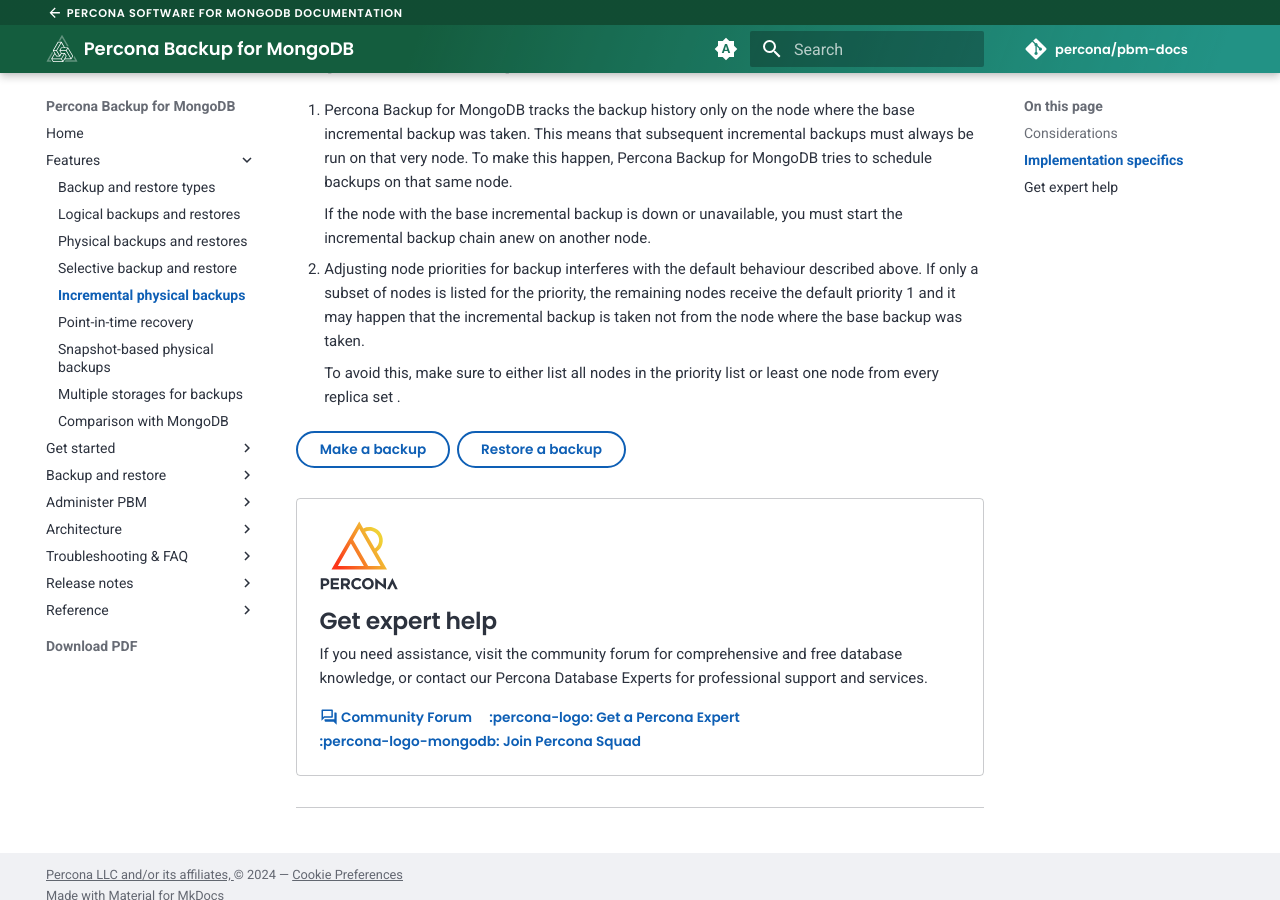
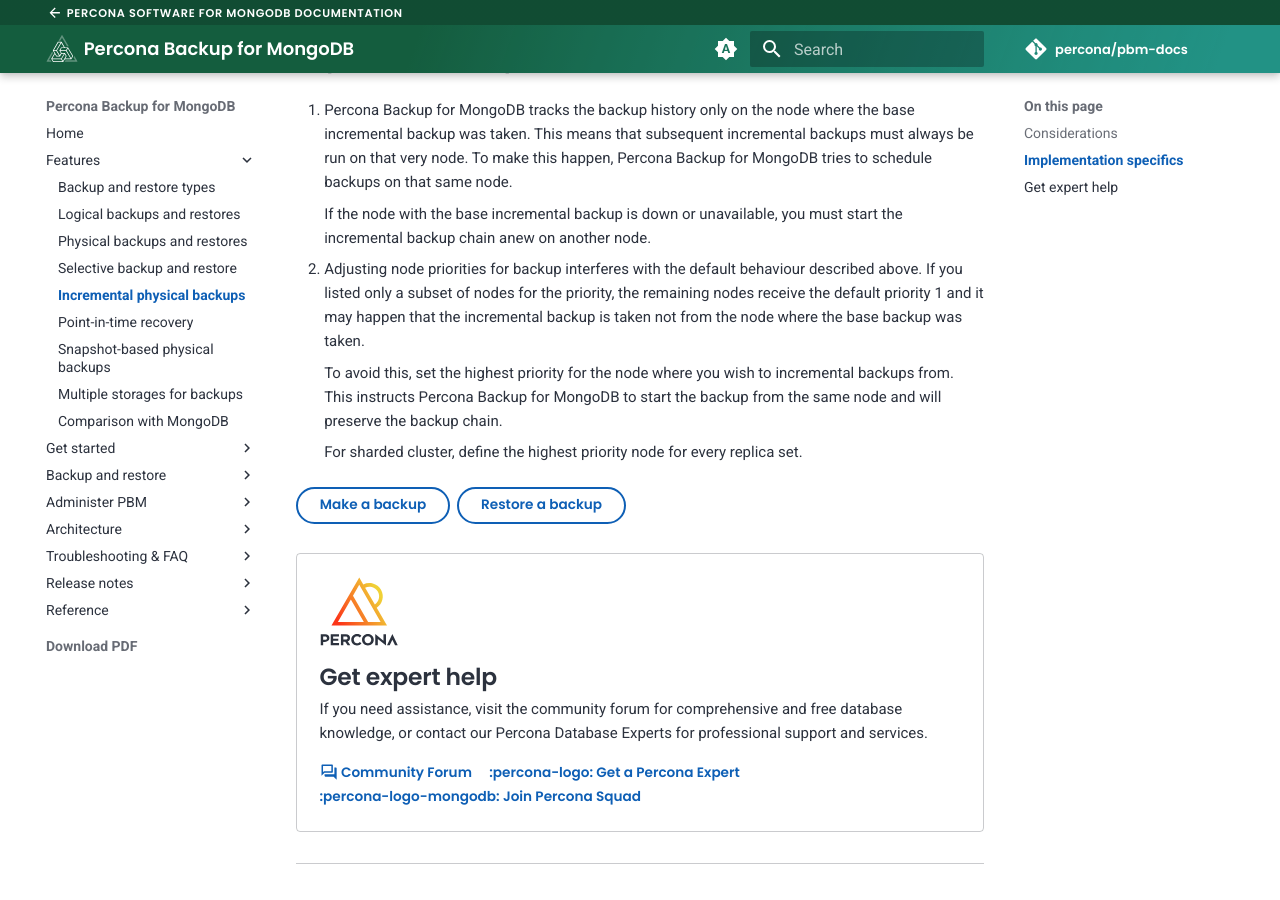
Before and after one commit to percona/pbm-docs, an MkDocs documentation site: the page built from docs/features/incremental-backup.md, in a window 1280 px wide and 900 px high, scrolled down 951 px. Built offline with MkDocs 1.6.1 and Material for MkDocs 9.7.7, drawn with Linux system fonts in a browser that asks for light colours; nearby versions of some CDN libraries; emoji names are drawn with the system emoji font; comment, search, counter and statistics services are not loaded.

Commit message:
Updated recommendation for prio definition

```diff
--- a/docs/features/incremental-backup.md
+++ b/docs/features/incremental-backup.md
@@ -29,9 +29,11 @@
 
     If the node with the base incremental backup is down or unavailable, you must start the incremental backup chain anew on another node.
 
-2. Adjusting node priorities for backup interferes with the default behaviour described above. If only a subset of nodes is listed for the priority, the remaining nodes receive the default priority 1 and it may happen that the incremental backup is taken not from the node where the base backup was taken.
+2. Adjusting node priorities for backup interferes with the default behaviour described above. If you listed only a subset of nodes for the priority, the remaining nodes receive the default priority 1 and it may happen that the incremental backup is taken not from the node where the base backup was taken.
 
-    To avoid this, make sure to either list all nodes in the priority list or  least one node from every replica set .
+    To avoid this, set the highest priority for the node where you wish to incremental backups from. This instructs Percona Backup for MongoDB to start the backup from the same node and will preserve the backup chain.
+
+    For sharded cluster, define the highest priority node for every replica set.
 
 [Make a backup](../usage/start-backup.md){ .md-button .md-button }
 [Restore a backup](../usage/restore.md){ .md-button .md-button }
```
